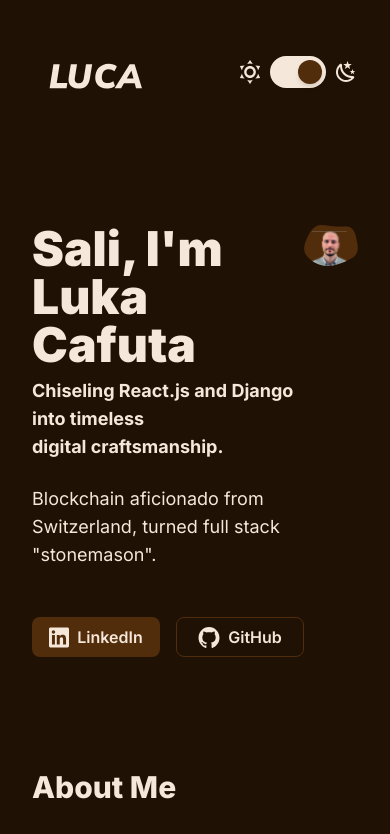
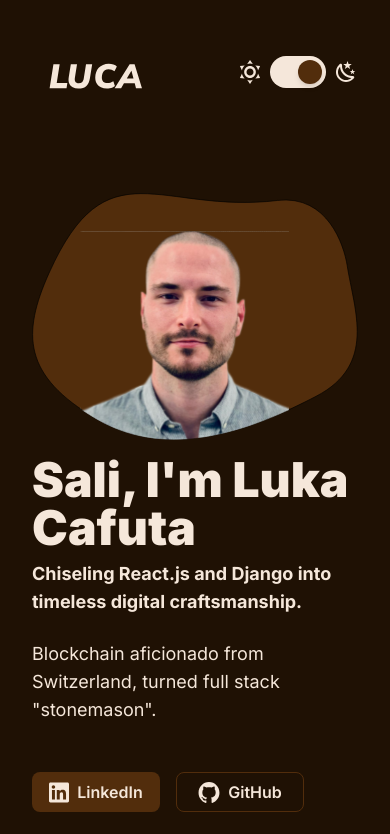
Before and after one commit to lukacafuta/Portfolio, a React (Vite) app: page / in a window 390 px wide. Shown: the top 834 px of the page. Built offline with nearby package versions, Linux system fonts and the light colour scheme.

Commit message:
header, hero, aboutme responsiveness done

```diff
--- a/src/App.jsx
+++ b/src/App.jsx
@@ -19,7 +19,7 @@ function App() {
         setTheme((prevTheme) => (prevTheme === "dark" ? "light" : "dark"));
     }
   return (
-    <div className="flex flex-col mx-auto min-h-screen font-inter gap-32 max-w-screen-lg px-8 xl:p-0">
+    <div className="flex flex-col mx-auto min-h-screen font-inter gap-24 max-w-screen-lg px-8 xl:p-0">
         <Header toggleTheme={toggleTheme} theme={theme} />
         <Hero theme={theme} />
         <AboutMe theme={theme} />
--- a/src/components/Hero.jsx
+++ b/src/components/Hero.jsx
@@ -1,15 +1,12 @@
 export default function Hero({ theme }) {
   return (
-    <section className="flex flex-row justify-between -mb-4">
+    <section className="flex flex-col-reverse justify-between gap-4 -mb-4 md:flex-row">
         <div className="flex flex-col justify-center">
             <h1 className="text-5xl font-black mb-2 text-custom-dark-chocolate-brown dark:text-custom-light-chocolate-brown">
                 <p>Sali, I'm Luka Cafuta</p>
             </h1>
-            <div className="text-lg font-bold text-custom-dark-chocolate-brown dark:text-custom-light-chocolate-brown">
-                <p>Chiseling React.js and Django into timeless</p>
-            </div>
             <div className="text-lg font-bold mb-6 text-custom-dark-chocolate-brown dark:text-custom-light-chocolate-brown">
-                <p>digital craftsmanship.</p>
+                <p>Chiseling React.js and Django into timeless digital craftsmanship.</p>
             </div>
             <div className="text-lg font-normal mb-12 text-custom-dark-chocolate-brown dark:text-custom-light-chocolate-brown">
                 <p>Blockchain aficionado from Switzerland, turned full stack "stonemason".</p>
--- a/src/components/Tool.jsx
+++ b/src/components/Tool.jsx
@@ -1,7 +1,7 @@
 import {useEffect, useRef, useState} from "react";
 
 export default function Tool({ tool }) {
-    // state to manage popup visiibility
+    // state to manage popup visibility
     const [showPopup, setShowPopup] = useState(false);
 
     // ref to keep track of the component
```
